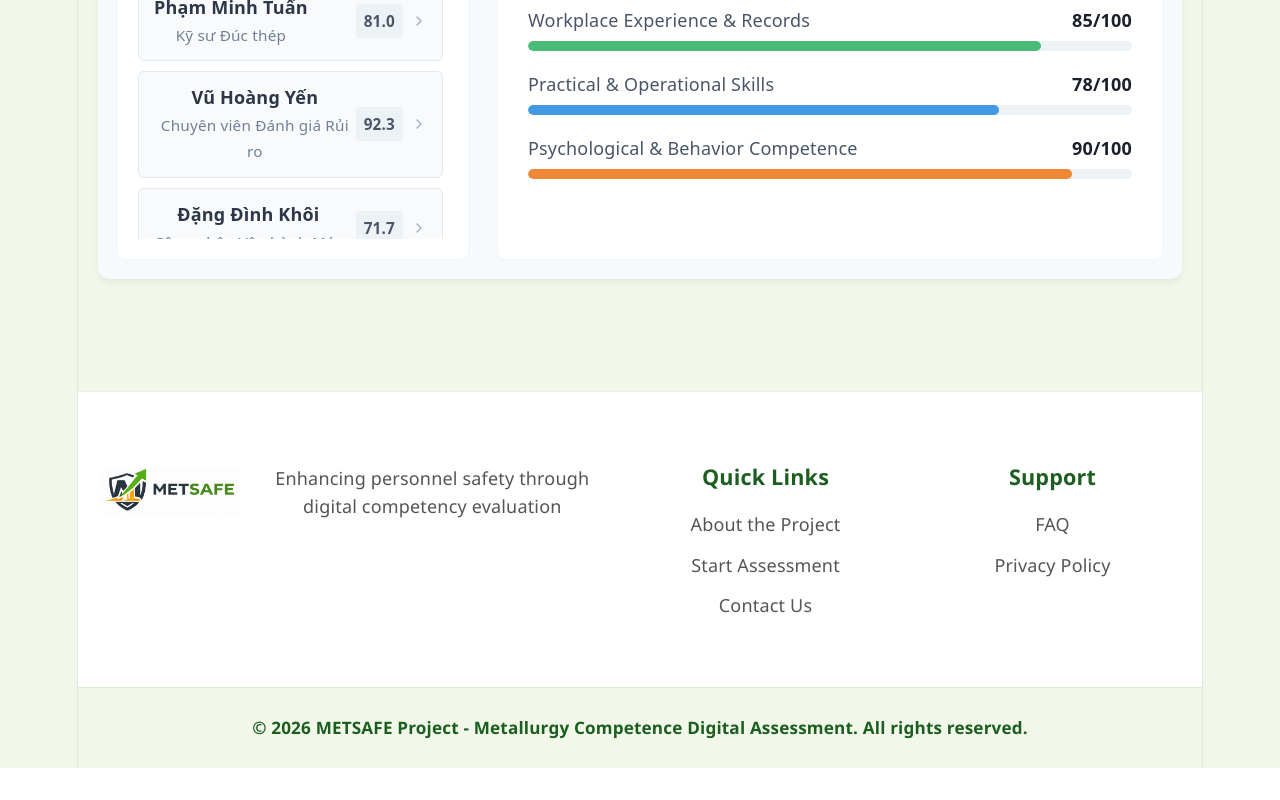
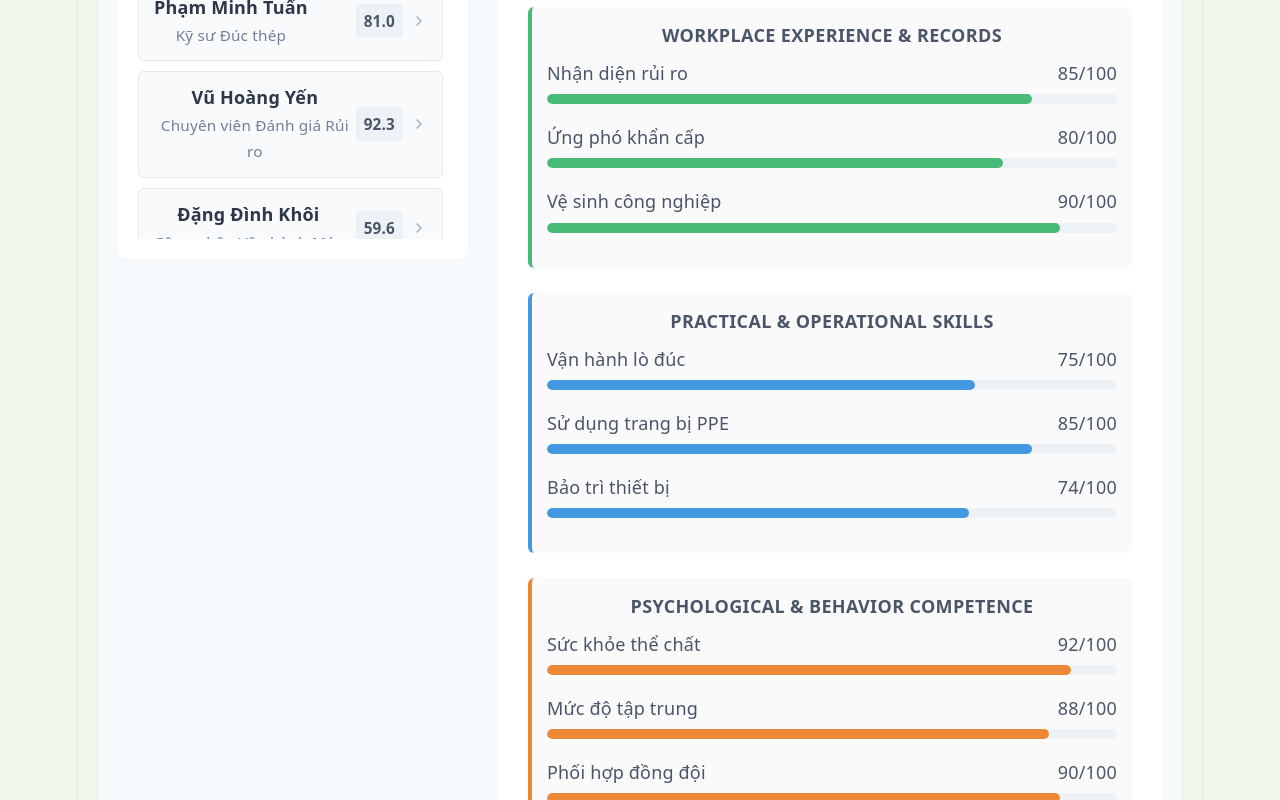
Before and after one commit to ngocleltt/metsafe, a React (Vite) app: page /assessment in a window 1280 px wide. Shown: the part 640-1440 px from the top of the page. Before the commit the page ends 1408 px from the top, so only its background shows below. Built offline with nearby package versions, Linux system fonts and the light colour scheme.

Commit message:
data increased

```diff
--- a/src/components/Assessment.jsx
+++ b/src/components/Assessment.jsx
@@ -6,11 +6,16 @@ import "./styles/Assessment.css";
 const Assessment = ({ t }) => {
   const [selectedCandidate, setSelectedCandidate] = useState(candidates[0]);
 
-  const calculateCI = (scores) => {
-    const values = Object.values(scores);
-    if (values.length === 0) return 0;
-    const average = values.reduce((a, b) => a + b, 0) / values.length;
-    return average.toFixed(1);
+  const calculateCI = (candidateScores) => {
+    let total = 0;
+    let count = 0;
+    Object.values(candidateScores).forEach(category => {
+      Object.values(category).forEach(score => {
+        total += score;
+        count++;
+      });
+    });
+    return count > 0 ? (total / count).toFixed(1) : 0;
   };
 
   const getLevel = (ci) => {
@@ -85,37 +90,56 @@ const Assessment = ({ t }) => {
             </div>
 
             <div className="metrics-section">
-              <h4><ShieldAlert size={18} className="inline-icon" /> Chi tiết tiêu chí năng lực</h4>
+              <h4><ShieldAlert size={18} className="inline-icon" /> Bảng điểm chỉ tiêu chi tiết</h4>
 
-              <div className="metric-row">
-                <div className="metric-info">
-                  <span>{t.assessment.categories?.workplace || "An toàn Nơi làm việc"}</span>
-                  <span className="metric-score">{selectedCandidate.scores.workplace}/100</span>
+              <div className="category-group">
+                <h5>{t.assessment.categories?.workplace || "An toàn Nơi làm việc"}</h5>
+                <div className="metric-row">
+                  <div className="metric-info"><span>Nhận diện rủi ro</span><span>{selectedCandidate.scores.workplace.risk}/100</span></div>
+                  <div className="progress-bar-bg"><div className="progress-bar-fill bg-green" style={{ width: `${selectedCandidate.scores.workplace.risk}%` }}></div></div>
                 </div>
-                <div className="progress-bar-bg">
-                  <div className="progress-bar-fill bg-green" style={{ width: `${selectedCandidate.scores.workplace}%` }}></div>
+                <div className="metric-row">
+                  <div className="metric-info"><span>Ứng phó khẩn cấp</span><span>{selectedCandidate.scores.workplace.emergency}/100</span></div>
+                  <div className="progress-bar-bg"><div className="progress-bar-fill bg-green" style={{ width: `${selectedCandidate.scores.workplace.emergency}%` }}></div></div>
+                </div>
+                <div className="metric-row">
+                  <div className="metric-info"><span>Vệ sinh công nghiệp</span><span>{selectedCandidate.scores.workplace.hygiene}/100</span></div>
+                  <div className="progress-bar-bg"><div className="progress-bar-fill bg-green" style={{ width: `${selectedCandidate.scores.workplace.hygiene}%` }}></div></div>
                 </div>
               </div>
 
-              <div className="metric-row">
-                <div className="metric-info">
-                  <span>{t.assessment.categories?.equipment || "Vận hành Thiết bị"}</span>
-                  <span className="metric-score">{selectedCandidate.scores.equipment}/100</span>
+              <div className="category-group">
+                <h5>{t.assessment.categories?.equipment || "Vận hành Thiết bị"}</h5>
+                <div className="metric-row">
+                  <div className="metric-info"><span>Vận hành lò đúc</span><span>{selectedCandidate.scores.equipment.operation}/100</span></div>
+                  <div className="progress-bar-bg"><div className="progress-bar-fill bg-blue" style={{ width: `${selectedCandidate.scores.equipment.operation}%` }}></div></div>
                 </div>
-                <div className="progress-bar-bg">
-                  <div className="progress-bar-fill bg-blue" style={{ width: `${selectedCandidate.scores.equipment}%` }}></div>
+                <div className="metric-row">
+                  <div className="metric-info"><span>Sử dụng trang bị PPE</span><span>{selectedCandidate.scores.equipment.ppe}/100</span></div>
+                  <div className="progress-bar-bg"><div className="progress-bar-fill bg-blue" style={{ width: `${selectedCandidate.scores.equipment.ppe}%` }}></div></div>
+                </div>
+                <div className="metric-row">
+                  <div className="metric-info"><span>Bảo trì thiết bị</span><span>{selectedCandidate.scores.equipment.maintenance}/100</span></div>
+                  <div className="progress-bar-bg"><div className="progress-bar-fill bg-blue" style={{ width: `${selectedCandidate.scores.equipment.maintenance}%` }}></div></div>
                 </div>
               </div>
 
-              <div className="metric-row">
-                <div className="metric-info">
-                  <span>{t.assessment.categories?.human || "Yếu tố Con người"}</span>
-                  <span className="metric-score">{selectedCandidate.scores.human}/100</span>
+              <div className="category-group">
+                <h5>{t.assessment.categories?.human || "Yếu tố Con người"}</h5>
+                <div className="metric-row">
+                  <div className="metric-info"><span>Sức khỏe thể chất</span><span>{selectedCandidate.scores.human.health}/100</span></div>
+                  <div className="progress-bar-bg"><div className="progress-bar-fill bg-orange" style={{ width: `${selectedCandidate.scores.human.health}%` }}></div></div>
                 </div>
-                <div className="progress-bar-bg">
-                  <div className="progress-bar-fill bg-orange" style={{ width: `${selectedCandidate.scores.human}%` }}></div>
+                <div className="metric-row">
+                  <div className="metric-info"><span>Mức độ tập trung</span><span>{selectedCandidate.scores.human.focus}/100</span></div>
+                  <div className="progress-bar-bg"><div className="progress-bar-fill bg-orange" style={{ width: `${selectedCandidate.scores.human.focus}%` }}></div></div>
+                </div>
+                <div className="metric-row">
+                  <div className="metric-info"><span>Phối hợp đồng đội</span><span>{selectedCandidate.scores.human.teamwork}/100</span></div>
+                  <div className="progress-bar-bg"><div className="progress-bar-fill bg-orange" style={{ width: `${selectedCandidate.scores.human.teamwork}%` }}></div></div>
                 </div>
               </div>
+
             </div>
           </div>
         </div>
--- a/src/components/styles/Assessment.css
+++ b/src/components/styles/Assessment.css
@@ -268,3 +268,22 @@
     max-height: 300px;
   }
 }
+.category-group {
+  margin-bottom: 25px;
+  background: #fafafa;
+  padding: 15px;
+  border-radius: 6px;
+  border-left: 4px solid #cbd5e0;
+}
+
+.category-group h5 {
+  font-size: 1rem;
+  color: #4a5568;
+  margin: 0 0 12px 0;
+  text-transform: uppercase;
+  letter-spacing: 0.02em;
+}
+
+.category-group:nth-of-type(1) { border-left-color: #48bb78; }
+.category-group:nth-of-type(2) { border-left-color: #4299e1; }
+.category-group:nth-of-type(3) { border-left-color: #ed8936; }
--- a/src/data/candidates.js
+++ b/src/data/candidates.js
@@ -4,69 +4,164 @@ export const candidates = [
     name: "Nguyễn Văn Hùng",
     position: "Kỹ sư Luyện kim",
     experience: 5,
-    scores: { workplace: 85, equipment: 78, human: 90 }
+    scores: {
+      workplace: { risk: 85, emergency: 80, hygiene: 90 },
+      equipment: { operation: 75, ppe: 85, maintenance: 74 },
+      human: { health: 92, focus: 88, teamwork: 90 }
+    }
   },
   {
     id: 2,
     name: "Trần Thị Linh",
     position: "Giám sát An toàn",
     experience: 3,
-    scores: { workplace: 92, equipment: 88, human: 85 }
+    scores: {
+      workplace: { risk: 95, emergency: 90, hygiene: 92 },
+      equipment: { operation: 85, ppe: 95, maintenance: 84 },
+      human: { health: 88, focus: 85, teamwork: 82 }
+    }
   },
   {
     id: 3,
     name: "Lê Hoàng Nam",
     position: "Kỹ thuật viên Lò cao",
     experience: 7,
-    scores: { workplace: 70, equipment: 82, human: 75 }
+    scores: {
+      workplace: { risk: 72, emergency: 68, hygiene: 70 },
+      equipment: { operation: 84, ppe: 80, maintenance: 82 },
+      human: { health: 78, focus: 75, teamwork: 72 }
+    }
   },
   {
     id: 4,
     name: "Phạm Minh Tuấn",
     position: "Kỹ sư Đúc thép",
     experience: 4,
-    scores: { workplace: 80, equipment: 75, human: 88 }
+    scores: {
+      workplace: { risk: 82, emergency: 78, hygiene: 80 },
+      equipment: { operation: 76, ppe: 82, maintenance: 67 },
+      human: { health: 90, focus: 86, teamwork: 88 }
+    }
   },
   {
     id: 5,
     name: "Vũ Hoàng Yến",
     position: "Chuyên viên Đánh giá Rủi ro",
     experience: 6,
-    scores: { workplace: 95, equipment: 90, human: 92 }
+    scores: {
+      workplace: { risk: 96, emergency: 94, hygiene: 95 },
+      equipment: { operation: 88, ppe: 92, maintenance: 90 },
+      human: { health: 94, focus: 90, teamwork: 92 }
+    }
   },
   {
     id: 6,
     name: "Đặng Đình Khôi",
     position: "Công nhân Vận hành Máy",
     experience: 2,
-    scores: { workplace: 65, equipment: 70, human: 80 }
+    scores: {
+      workplace: { risk: 55, emergency: 50, hygiene: 62 },
+      equipment: { operation: 58, ppe: 65, maintenance: 52 },
+      human: { health: 70, focus: 60, teamwork: 64 }
+    }
   },
   {
     id: 7,
     name: "Bùi Tuyết Mai",
     position: "Kiểm soát viên Chất lượng",
     experience: 8,
-    scores: { workplace: 88, equipment: 85, human: 87 }
+    scores: {
+      workplace: { risk: 88, emergency: 84, hygiene: 86 },
+      equipment: { operation: 82, ppe: 90, maintenance: 80 },
+      human: { health: 85, focus: 89, teamwork: 91 }
+    }
   },
   {
     id: 8,
     name: "Hồ Sỹ Hoàng",
     position: "Trưởng ca Sản xuất",
     experience: 10,
-    scores: { workplace: 90, equipment: 92, human: 96 }
+    scores: {
+      workplace: { risk: 94, emergency: 92, hygiene: 95 },
+      equipment: { operation: 90, ppe: 96, maintenance: 91 },
+      human: { health: 98, focus: 94, teamwork: 96 }
+    }
   },
   {
     id: 9,
     name: "Đỗ Thùy Dương",
-    position: "Kỹ sư Môi trường",
+    position: "Kỹ sư Môi trường Luyện kim",
     experience: 3,
-    scores: { workplace: 78, equipment: 80, human: 82 }
+    scores: {
+      workplace: { risk: 76, emergency: 74, hygiene: 80 },
+      equipment: { operation: 70, ppe: 82, maintenance: 75 },
+      human: { health: 84, focus: 78, teamwork: 85 }
+    }
   },
   {
     id: 10,
     name: "Ngô Quốc Bảo",
-    position: "Thợ hàn Bậc cao",
+    position: "Thợ hàn Áp lực Bậc cao",
     experience: 5,
-    scores: { workplace: 83, equipment: 86, human: 79 }
+    scores: {
+      workplace: { risk: 81, emergency: 85, hygiene: 78 },
+      equipment: { operation: 86, ppe: 84, maintenance: 88 },
+      human: { health: 80, focus: 82, teamwork: 77 }
+    }
+  },
+  {
+    id: 11,
+    name: "Lý Minh Triết",
+    position: "Kỹ sư Tự động hóa",
+    experience: 4,
+    scores: {
+      workplace: { risk: 65, emergency: 70, hygiene: 68 },
+      equipment: { operation: 78, ppe: 72, maintenance: 74 },
+      human: { health: 75, focus: 71, teamwork: 73 }
+    }
+  },
+  {
+    id: 12,
+    name: "Dương Khánh An",
+    position: "Chuyên viên Bảo hộ Lao động",
+    experience: 5,
+    scores: {
+      workplace: { risk: 90, emergency: 93, hygiene: 88 },
+      equipment: { operation: 80, ppe: 94, maintenance: 82 },
+      human: { health: 87, focus: 89, teamwork: 92 }
+    }
+  },
+  {
+    id: 13,
+    name: "Phan Văn Đức",
+    position: "Thợ điện Nhà máy Luyện kim",
+    experience: 6,
+    scores: {
+      workplace: { risk: 74, emergency: 72, hygiene: 75 },
+      equipment: { operation: 83, ppe: 78, maintenance: 80 },
+      human: { health: 81, focus: 76, teamwork: 79 }
+    }
+  },
+  {
+    id: 14,
+    name: "Vương Chí Thành",
+    position: "Kỹ thuật viên Đúc cán thép",
+    experience: 9,
+    scores: {
+      workplace: { risk: 86, emergency: 82, hygiene: 85 },
+      equipment: { operation: 88, ppe: 85, maintenance: 84 },
+      human: { health: 83, focus: 80, teamwork: 86 }
+    }
+  },
+  {
+    id: 15,
+    name: "Quách Gia Bảo",
+    position: "Công nhân Phụ trợ Luyện kim",
+    experience: 1,
+    scores: {
+      workplace: { risk: 42, emergency: 38, hygiene: 45 },
+      equipment: { operation: 35, ppe: 50, maintenance: 40 },
+      human: { health: 55, focus: 48, teamwork: 42 }
+    }
   }
 ];
```
